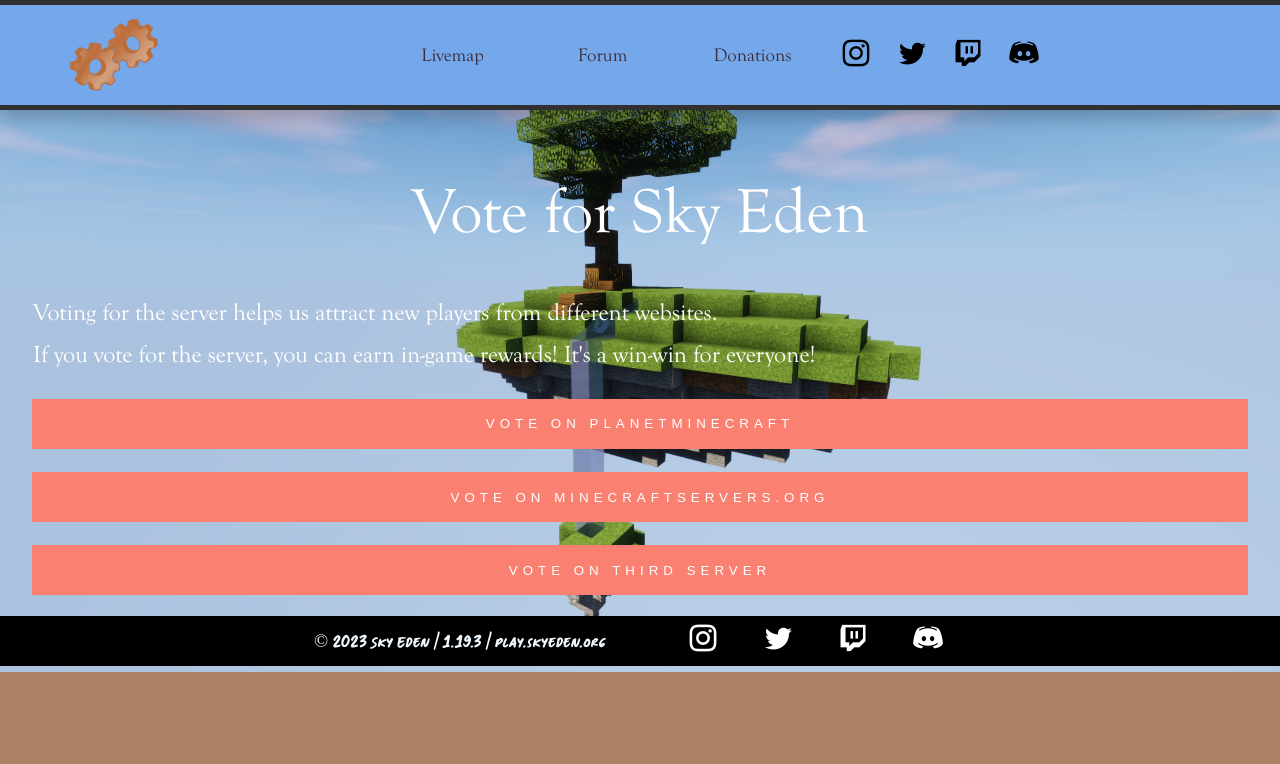
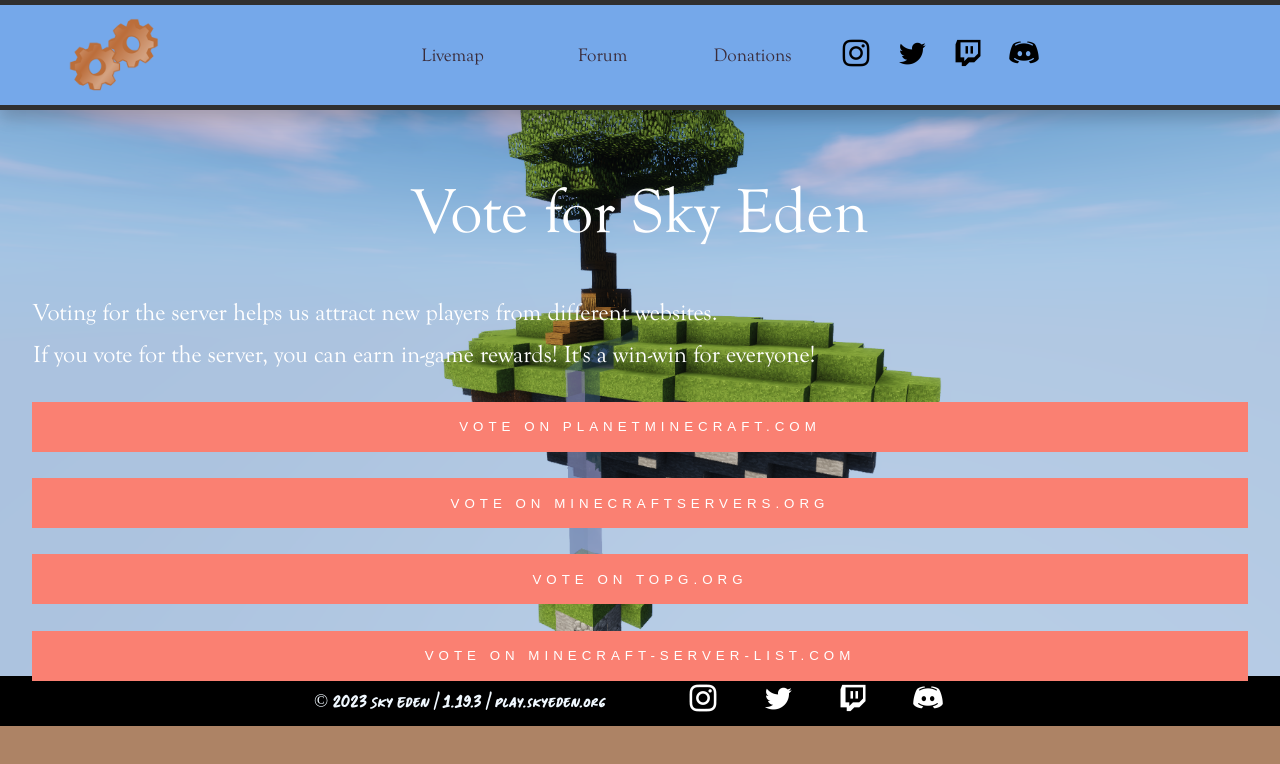
Before and after one commit to moikheckman/moikheckman.github.io, a plain HTML site: page vote/index.html in a window 1280 px wide. Drawn offline with Linux system fonts and the light colour scheme.

Commit message:
more votes

```diff
--- a/vote/index.html
+++ b/vote/index.html
@@ -40,9 +40,10 @@
             <p>Voting for the server helps us attract new players from different websites.</p>
             <p>If you vote for the server, you can earn in-game rewards! It's a win-win for everyone!</p>
         </div>
-        <button class="post-button" id="button1" type="button" onclick="window.open('https://www.planetminecraft.com/server/sky-eden-steampunk-server/vote/')">VOTE ON PLANETMINECRAFT</button>
+        <button class="post-button" id="button1" type="button" onclick="window.open('https://www.planetminecraft.com/server/sky-eden-steampunk-server/vote/')">VOTE ON PLANETMINECRAFT.COM</button>
         <button class="post-button" id="button2" type="button" onclick="window.open('https://minecraftservers.org/vote/580275')">VOTE ON MINECRAFTSERVERS.ORG</button>
-        <button class="post-button" id="button3" type="button" onclick="window.open('')">VOTE ON THIRD SERVER</button>
+        <button class="post-button" id="button3" type="button" onclick="window.open('https://topg.org/Minecraft/server-600973')">VOTE ON TOPG.ORG</button>
+        <button class="post-button" id="button4" type="button" onclick="window.open('')">VOTE ON MINECRAFT-SERVER-LIST.COM</button>
 
     </div>
 
--- a/vote/vote.css
+++ b/vote/vote.css
@@ -18,13 +18,14 @@ body {
     font-family: goudy;
     row-gap: 5%;
     width: 100%;
-    grid-template-columns: 1fr 1fr 1fr;
-    grid-template-rows: 1fr auto auto auto;
+    grid-template-columns: auto;
+    grid-template-rows: auto auto auto auto auto;
     grid-template-areas:
-    "info info info"
-    "vote1 vote1 vote1"
-    "vote2 vote2 vote2"
-    "vote3 vote3 vote3";
+    "info"
+    "vote1"
+    "vote2"
+    "vote3"
+    "vote4";
 }
 
 .post-button {
@@ -52,6 +53,10 @@ body {
     grid-area: vote3;
 }
 
+#button4 {
+    grid-area: vote4;
+}
+
 .post-button:hover {
     background-color: rgb(211, 94, 80);
     border: 1px solid rgb(211, 94, 80);
```
